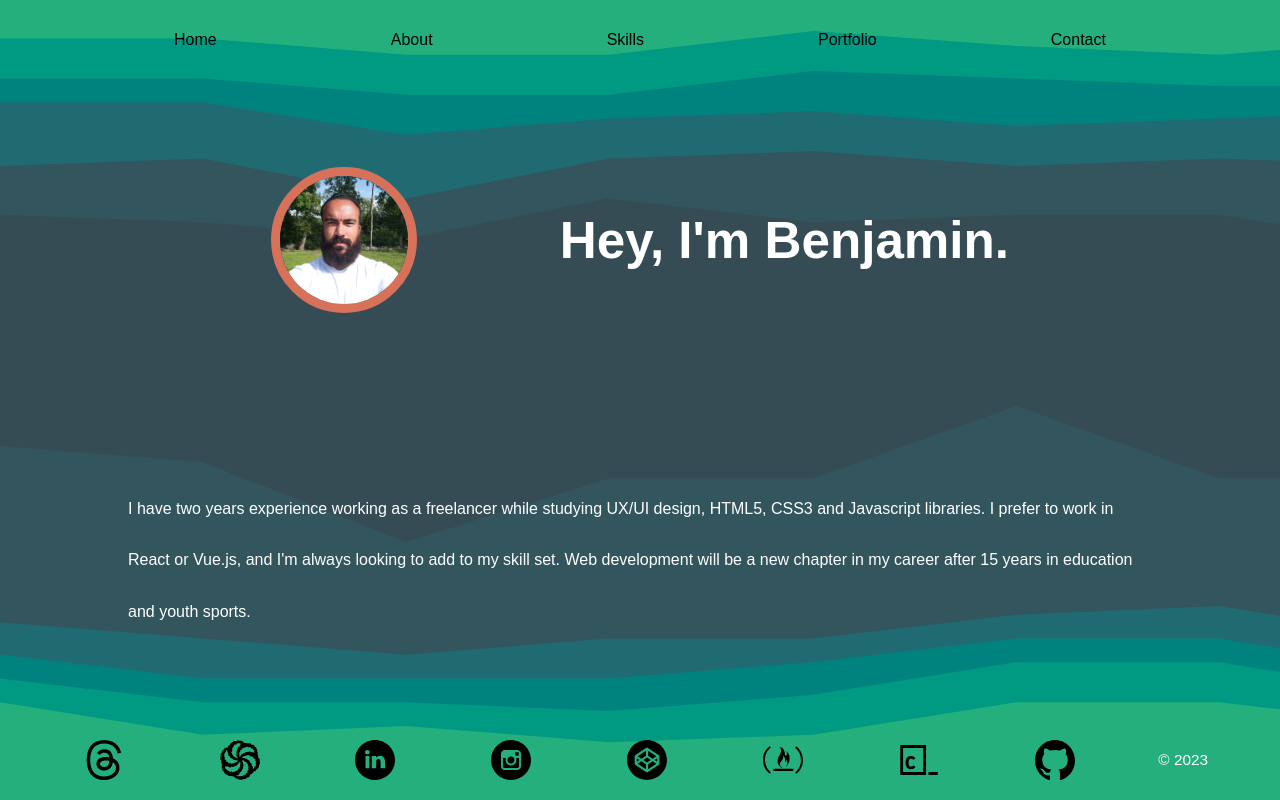
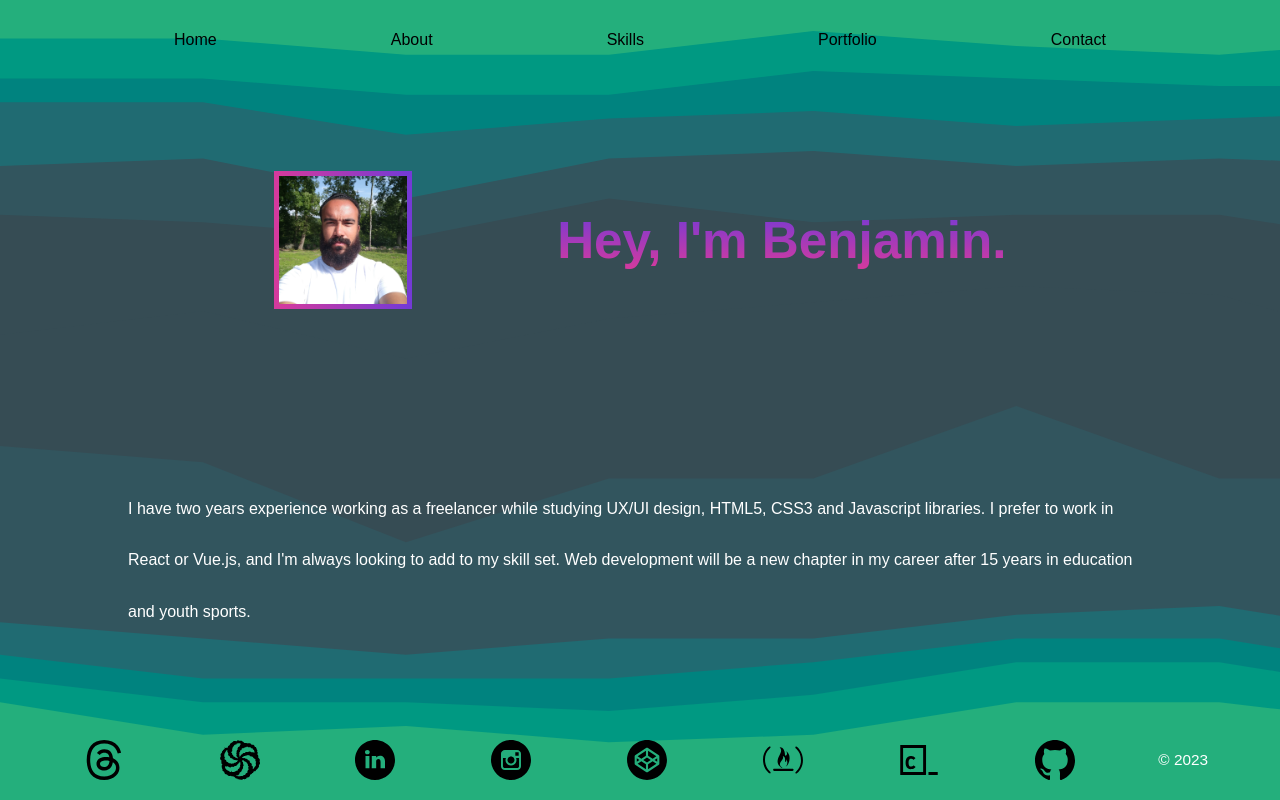
Before and after one commit to benjaminelliott/portfolio, a React (Create React App) app: page /about in a window 1280 px wide. Built offline with nearby package versions, Linux system fonts and the light colour scheme; a web font is replaced by a local one.

Commit message:
added linear gradients around images

```diff
--- a/src/App.css
+++ b/src/App.css
@@ -54,7 +54,10 @@ body {
   width: 20vw;
   height: 20vw;
   object-fit: cover;
-  border-radius: 50%;
+  border: 10px solid;
+  border-image-slice: 1;
+  border-width: 5px;
+  border-image-source: linear-gradient(to left, #743ad5, #d53a9d);
 }
 
 .home-title {
@@ -103,13 +106,18 @@ body {
   width: 10vw;
   height: 10vw;
   object-fit: cover;
-  border-radius: 50%;
-  border: solid 0.75vw #D8715A;
+  border: 10px solid;
+  border-image-slice: 1;
+  border-width: 5px;
+  border-image-source: linear-gradient(to left, #743ad5, #d53a9d);
 }
 
 .about-title {
   font-size: 4vw;
   font-family: 'Noto Serif Khitan Small Script', sans-serif;
+  background: -webkit-linear-gradient(#743ad5, #d53a9d);
+  -webkit-background-clip: text;
+  -webkit-text-fill-color: transparent;
 }
 
 .about-text {
```
